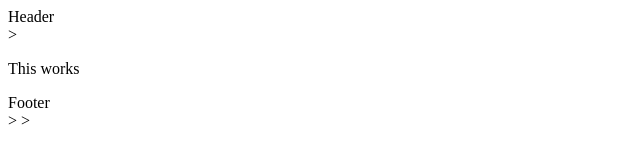
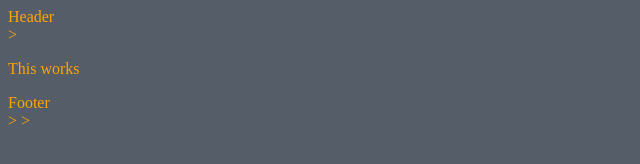
Before and after one commit to Namratha16/example, a plain HTML site: page index.html in a window 1280 px wide. Shown: the whole page, without its empty margins (0-640 px from the left). Drawn offline with Linux system fonts and the light colour scheme.

Commit message:
add application style

```diff
--- a/index.html
+++ b/index.html
@@ -1,6 +1,7 @@
 <!DOCTYPE html>
 <html>
 <head>
+	<link rel="stylesheet" type="text/css" href="styles/app.css">
 	<title>My App</title>
 </head>
 <body>
--- /dev/null
+++ b/styles/app.css
@@ -0,0 +1,4 @@
+body {
+	background-color: #555d68;
+	color:orange;
+}
```
Also changed, not shown: 1 other file.
